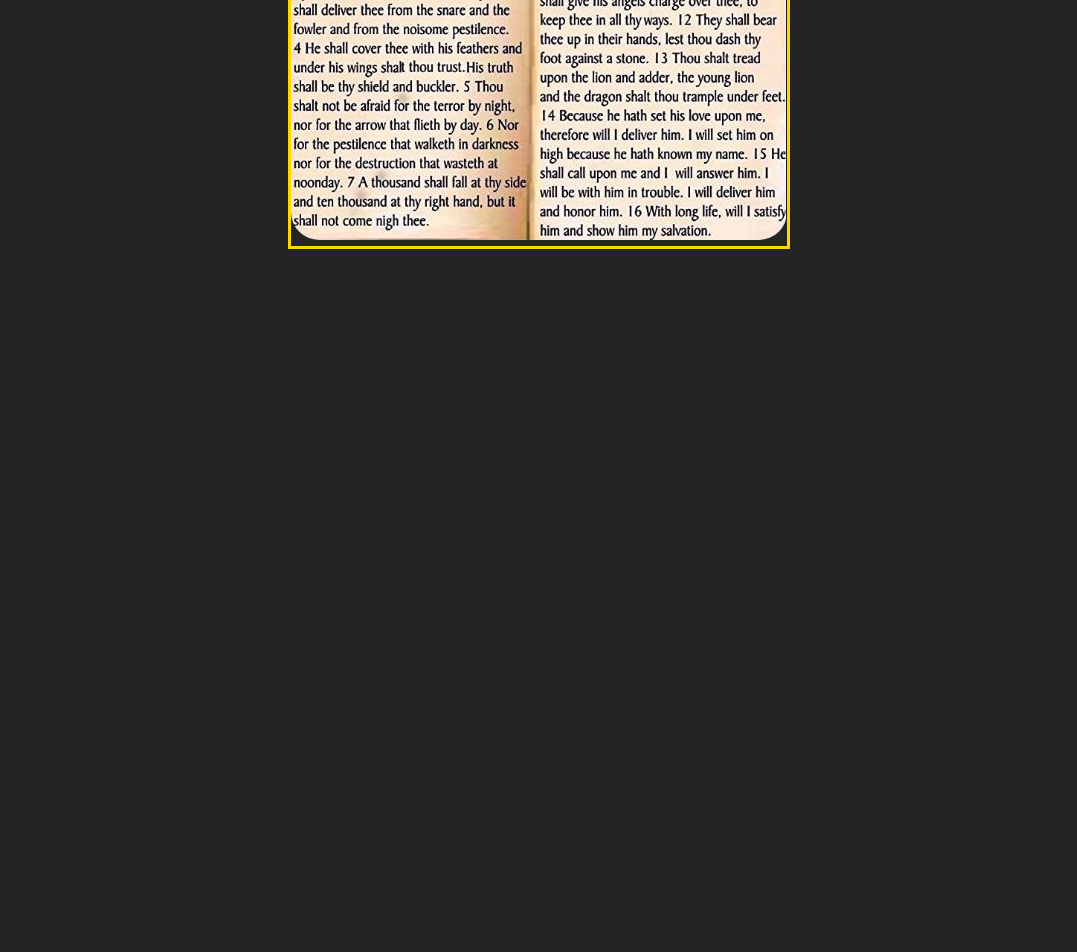
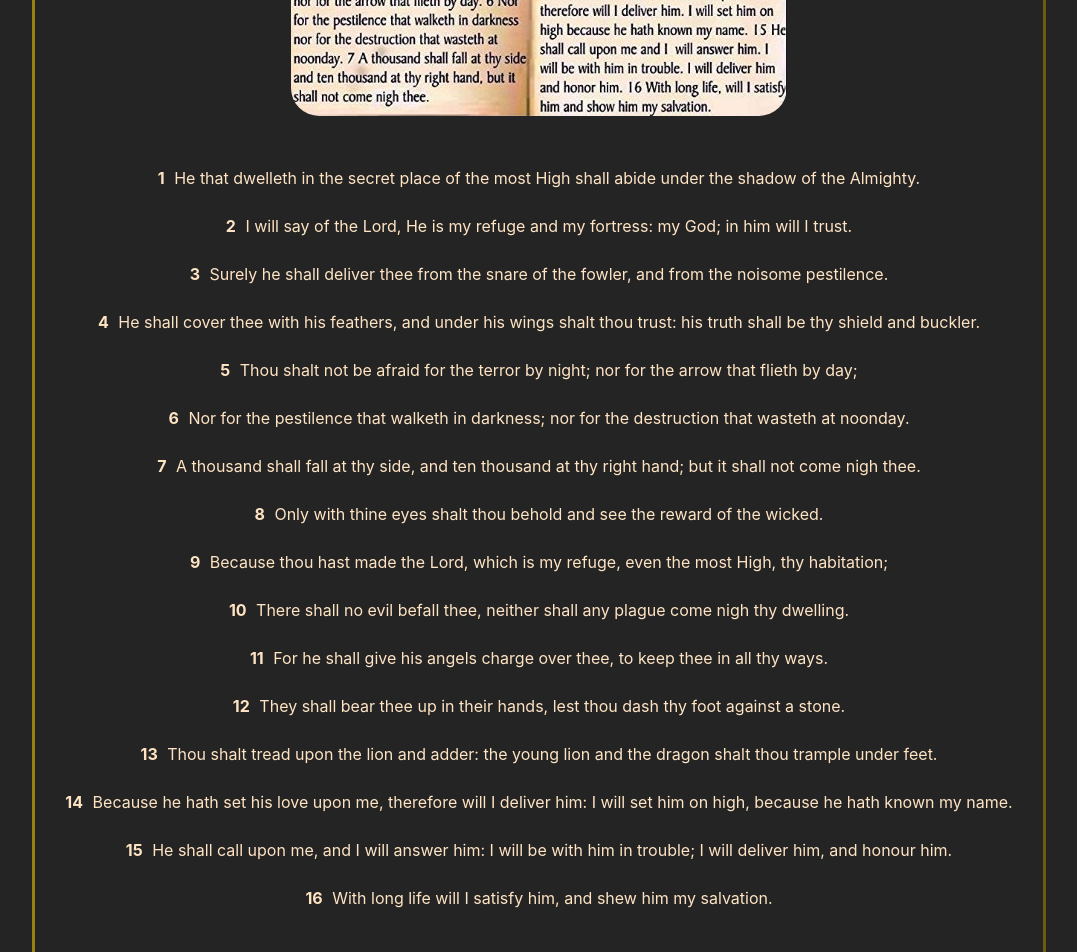
Before and after one commit to anickacodes/journal_app, a React (Vite) app: page / in a window 1280 px wide. Shown: the part 360-1312 px from the top of the page, without its empty margins (101-1178 px from the left). Before the commit the page ends 800 px from the top, so only its background shows below. Built offline with nearby package versions, Linux system fonts and the light colour scheme.

Commit message:
styling, alignment

```diff
--- a/src/components/Home.jsx
+++ b/src/components/Home.jsx
@@ -1,16 +1,116 @@
-import '../styles/Home.css'
-import psalm from '../assets/91kjvold.jpeg'
+import "../styles/Home.css";
+import psalm from "../assets/91kjvold.jpeg";
 
-const Home = ( ) => {
+const Home = () => {
+  return (
+    <div className="home_container">
+      <img
+        id="psalm"
+        src={`${psalm}`}
+        alt="91 He that dwelleth in the secret place of the most High shall abide under the shadow of the Almighty.
 
-    return (
-        <div className="home_container">
-            <img id="psalm" src={`${psalm}`} alt='kjv 91 psalm'/>
-            <article>
+2 I will say of the Lord, He is my refuge and my fortress: my God; in him will I trust.
 
-            </article>
-        </div>
-    )
-}
+3 Surely he shall deliver thee from the snare of the fowler, and from the noisome pestilence.
 
-export default Home
+4 He shall cover thee with his feathers, and under his wings shalt thou trust: his truth shall be thy shield and buckler.
+
+5 Thou shalt not be afraid for the terror by night; nor for the arrow that flieth by day;
+
+6 Nor for the pestilence that walketh in darkness; nor for the destruction that wasteth at noonday.
+
+7 A thousand shall fall at thy side, and ten thousand at thy right hand; but it shall not come nigh thee.
+
+8 Only with thine eyes shalt thou behold and see the reward of the wicked.
+
+9 Because thou hast made the Lord, which is my refuge, even the most High, thy habitation;
+
+10 There shall no evil befall thee, neither shall any plague come nigh thy dwelling.
+
+11 For he shall give his angels charge over thee, to keep thee in all thy ways.
+
+12 They shall bear thee up in their hands, lest thou dash thy foot against a stone.
+
+13 Thou shalt tread upon the lion and adder: the young lion and the dragon shalt thou trample under feet.
+
+14 Because he hath set his love upon me, therefore will I deliver him: I will set him on high, because he hath known my name.
+
+15 He shall call upon me, and I will answer him: I will be with him in trouble; I will deliver him, and honour him.
+
+16 With long life will I satisfy him, and shew him my salvation."
+      />
+      <article>
+        <p>
+          <span className="verse-number">1</span> He that dwelleth in the secret
+          place of the most High shall abide under the shadow of the Almighty.
+        </p>
+        <p>
+          <span className="verse-number">2</span> I will say of the Lord, He is my
+          refuge and my fortress: my God; in him will I trust.
+        </p>
+        <p>
+          <span className="verse-number">3</span> Surely he shall deliver thee from
+          the snare of the fowler, and from the noisome pestilence.
+        </p>
+        <p>
+          <span className="verse-number">4</span> He shall cover thee with his
+          feathers, and under his wings shalt thou trust: his truth shall be thy
+          shield and buckler.
+        </p>
+        <p>
+          <span className="verse-number">5</span> Thou shalt not be afraid for the
+          terror by night; nor for the arrow that flieth by day;
+        </p>
+        <p>
+          <span className="verse-number">6</span> Nor for the pestilence that
+          walketh in darkness; nor for the destruction that wasteth at noonday.
+        </p>
+        <p>
+          <span className="verse-number">7</span> A thousand shall fall at thy side,
+          and ten thousand at thy right hand; but it shall not come nigh thee.
+        </p>
+        <p>
+          <span className="verse-number">8</span> Only with thine eyes shalt thou
+          behold and see the reward of the wicked.
+        </p>
+        <p>
+          <span className="verse-number">9</span> Because thou hast made the Lord,
+          which is my refuge, even the most High, thy habitation;
+        </p>
+        <p>
+          <span className="verse-number">10</span> There shall no evil befall thee,
+          neither shall any plague come nigh thy dwelling.
+        </p>
+        <p>
+          <span className="verse-number">11</span> For he shall give his angels
+          charge over thee, to keep thee in all thy ways.
+        </p>
+        <p>
+          <span className="verse-number">12</span> They shall bear thee up in their
+          hands, lest thou dash thy foot against a stone.
+        </p>
+        <p>
+          <span className="verse-number">13</span> Thou shalt tread upon the lion
+          and adder: the young lion and the dragon shalt thou trample under
+          feet.
+        </p>
+        <p>
+          <span className="verse-number">14</span> Because he hath set his love upon
+          me, therefore will I deliver him: I will set him on high, because he
+          hath known my name.
+        </p>
+        <p>
+          <span className="verse-number">15</span> He shall call upon me, and I will
+          answer him: I will be with him in trouble; I will deliver him, and
+          honour him.
+        </p>
+        <p>
+          <span className="verse-number">16</span> With long life will I satisfy
+          him, and shew him my salvation.
+        </p>
+      </article>
+    </div>
+  );
+};
+
+export default Home;
--- a/src/styles/Home.css
+++ b/src/styles/Home.css
@@ -1,9 +1,30 @@
-
 .home_container {
-    border: 3px solid gold;
+    display: flex;
+    flex-direction: column;
+    align-items: center;
+    border-width: 3px;
+    border-style: double outset;
+    border-color: rgba(255, 217, 0, 0.523);
 }
 
 #psalm {
     border-radius: 28px;
-    height: 100%;
+    max-width: 58%;
+    margin-top: 35px;
 }
+
+article {
+    flex-grow: 1;
+    padding: 18px;
+    margin: 12px;
+}
+
+p {
+    color: bisque;
+    line-height: 2;
+}
+
+.verse-number {
+    font-weight: bold;
+    margin-right: 5px;
+}
```
Also changed, not shown: src/styles/Entry.css (line endings or trailing spaces).
